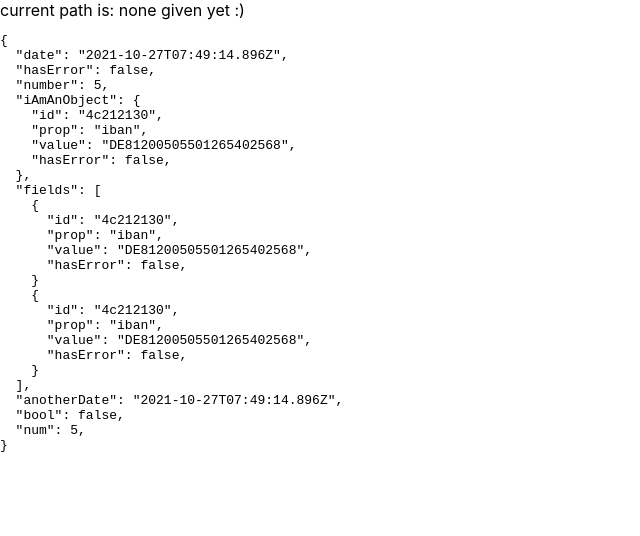
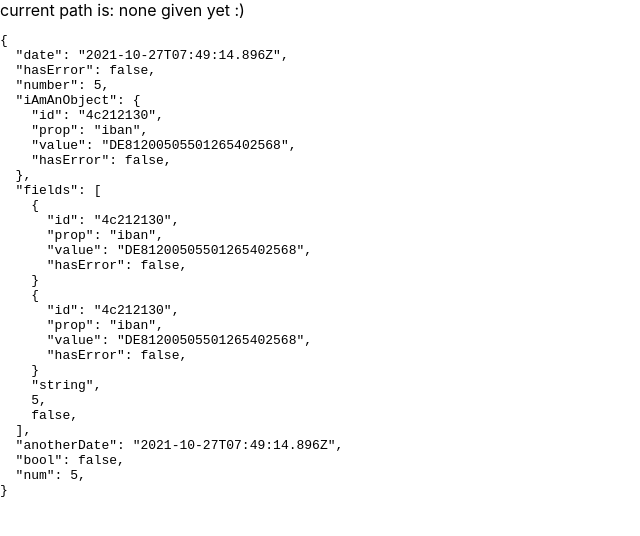
Before and after one commit to fuxi-de/json-explorer, a React (Create React App) app: page / in a window 1280 px wide. Shown: the top 536 px of the page, without its empty margins (0-640 px from the left). Built offline with nearby package versions, Linux system fonts and the light colour scheme.

Commit message:
REFACTOR: make primitives work in arrays

```diff
--- a/src/App.tsx
+++ b/src/App.tsx
@@ -24,6 +24,9 @@ const testInput = {
       value: "DE81200505501265402568",
       hasError: false,
     },
+    "string",
+    5,
+    false,
   ],
   anotherDate: "2021-10-27T07:49:14.896Z",
   bool: false,
--- a/src/components/JsonExplorer.tsx
+++ b/src/components/JsonExplorer.tsx
@@ -74,6 +74,16 @@ const JsonExplorer: FunctionComponent<JsonExplorerProps> = ({
           <span>[</span>
           {value.map((value: any, index: number) => {
             const nestedScope = [...scope, key, `[${index}]`];
+            if (isPrimitiveJsonValue(value)) {
+              const nestedIndentation = `${currentIndentation.repeat(
+                nestedScope.length
+              )}`;
+              return (
+                <div key={nestedScope.join(".")}>
+                  {`${nestedIndentation}${JSON.stringify(value)}`},
+                </div>
+              );
+            }
             return traverseJsonAndDelegateRendering(value, nestedScope);
           })}
           <span>{`${currentIndentation}],`}</span>
```
